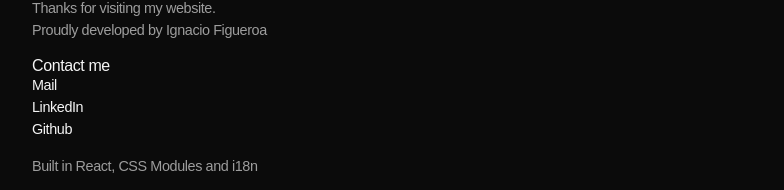
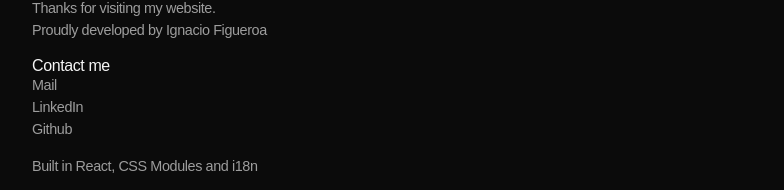
Before and after one commit to figueroaignacio/portfolio, a React (Vite) app: page / in a window 1280 px wide. Shown: the part 1383-1573 px from the top of the page, without its empty margins (240-1024 px from the left). Built offline with nearby package versions, Linux system fonts and the light colour scheme.

Commit message:
style: changing the a styles wich are inside of a li tag

```diff
--- a/src/index.css
+++ b/src/index.css
@@ -50,7 +50,7 @@ h4 {
 
 p,
 span,
-li {
+li a {
   color: #9d9d9d;
   font-size: 0.9rem;
   line-height: 1.5;
```
